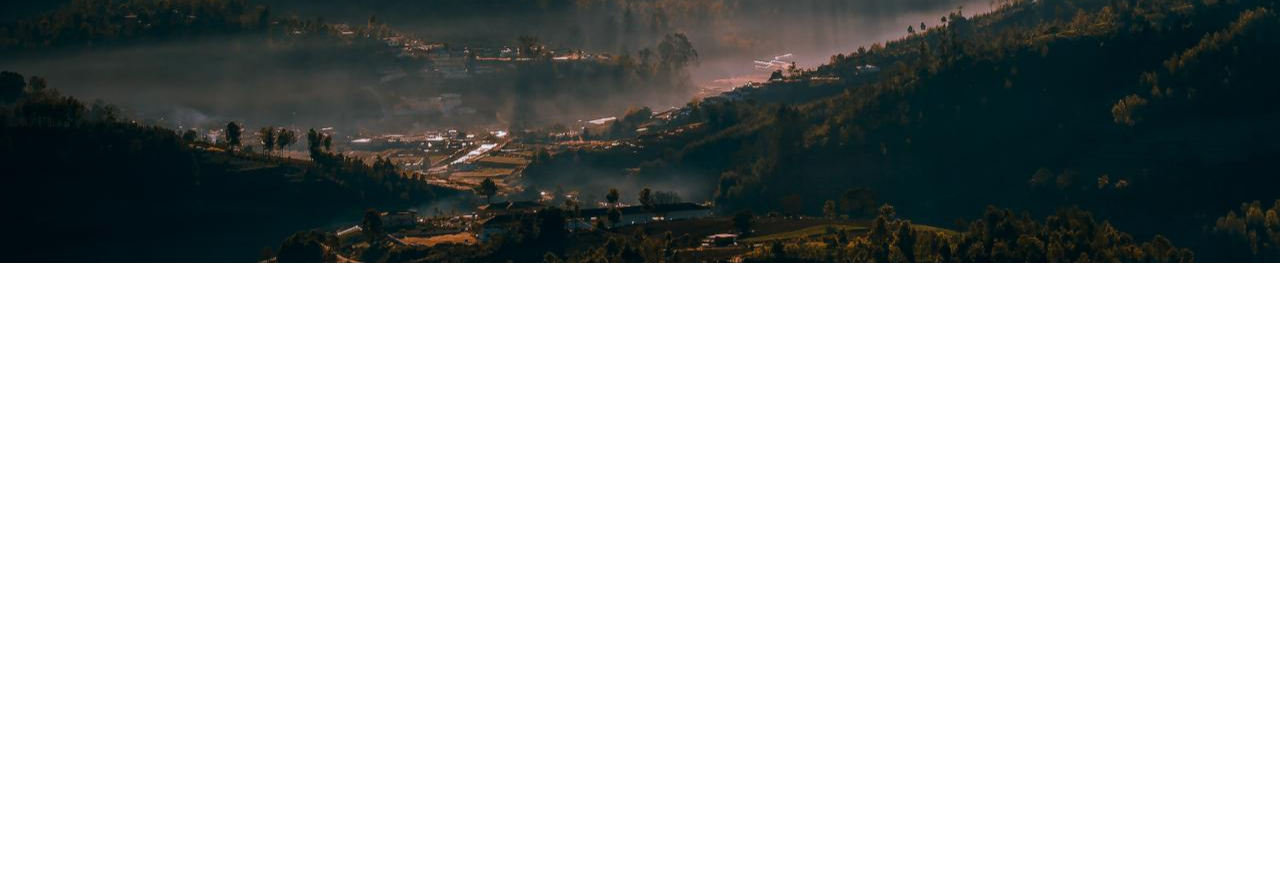
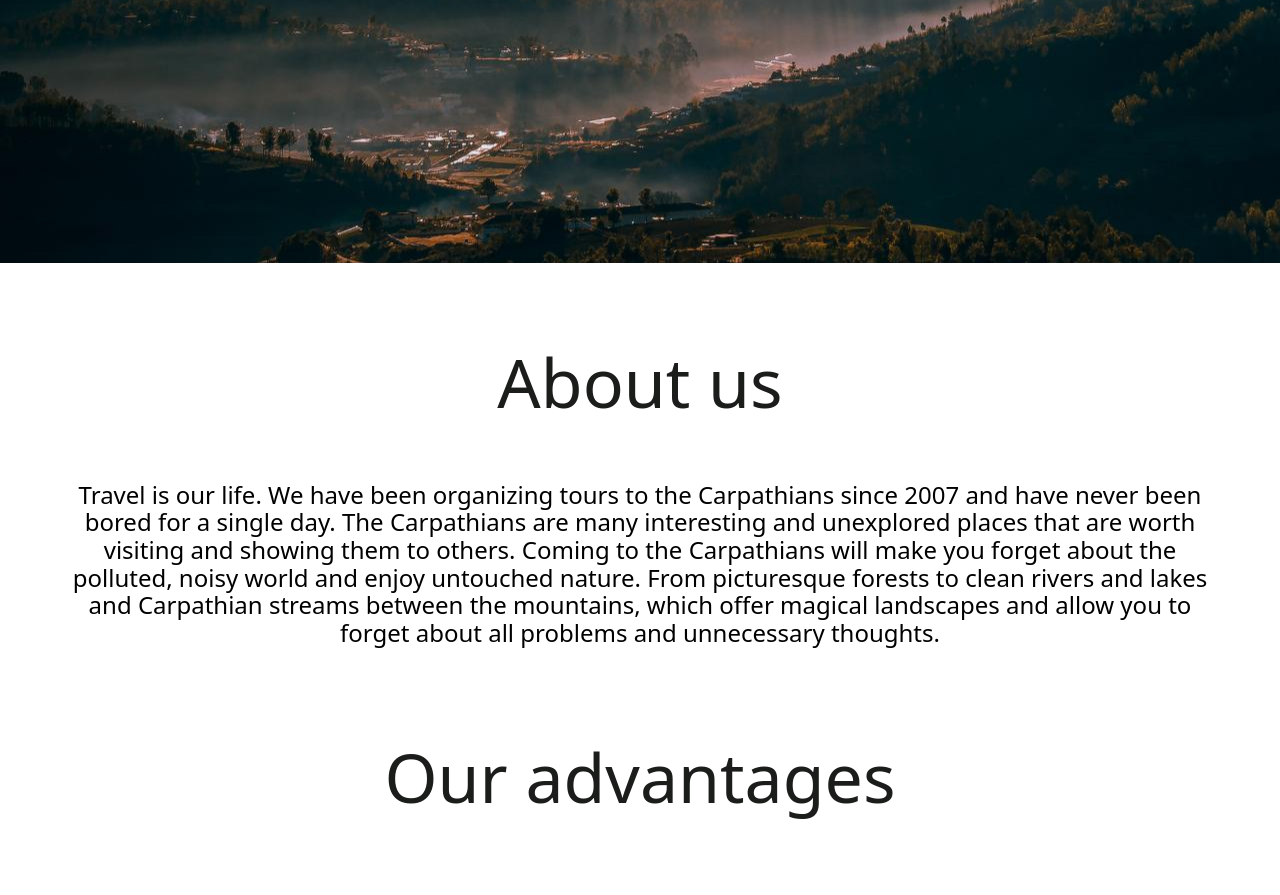
Before and after one commit to serheihimself/carpathians, a plain HTML site: page index.html in a window 1280 px wide. Shown: the part 665-1560 px from the top of the page. Before the commit the page ends 928 px from the top, so only its background shows below. Drawn offline with nearby package versions, Linux system fonts and the light colour scheme.

Commit message:
about section commit

```diff
--- a/index.html
+++ b/index.html
@@ -49,6 +49,12 @@
         <button type="button" class="hero__button">BOOK A TOUR</button>
       </div>
     </section>
+    <section class="section container">
+      <h2 class="second__title">About us</h2>
+      <p class="about__description">Travel is our life. We have been organizing tours to the Carpathians since 2007 and have never been bored for a single day. The Carpathians are many interesting and unexplored places that are worth visiting and showing them to others.
+      Coming to the Carpathians will make you forget about the polluted, noisy world and enjoy untouched nature. From picturesque forests to clean rivers and lakes and Carpathian streams between the mountains, which offer magical landscapes and allow you to forget about all problems and unnecessary thoughts.</p>
+      <h2 class="second__title">Our advantages</h2>
+    <div><img src="" alt=""><img src="" alt=""><img src="" alt=""></div></section>
     </main>
     <footer></footer>
   </body>
--- a/sass/components/_basestyles.scss
+++ b/sass/components/_basestyles.scss
@@ -33,6 +33,10 @@ button {
   font-weight: 500;
   margin: 0;
 }
+.section {
+  padding-top: 80px;
+  text-align: center;
+}
 
 .container {
   width: 1200px;
@@ -40,3 +44,10 @@ button {
   padding-right: 15px;
   margin: auto;
 }
+
+.second__title {
+  font-size: 68px;
+  font-weight: 400;
+  color: var(--primary-color);
+  margin-bottom: 60px;
+}
--- a/sass/components/_main.scss
+++ b/sass/components/_main.scss
@@ -24,3 +24,8 @@
   padding: 10px;
   border: none;
 }
+.about__description {
+  font-size: 24px;
+  font-weight: 400;
+  margin-bottom: 92px;
+}
```
Also changed, not shown: css/main.css, css/main.min.css, 2 other files.
